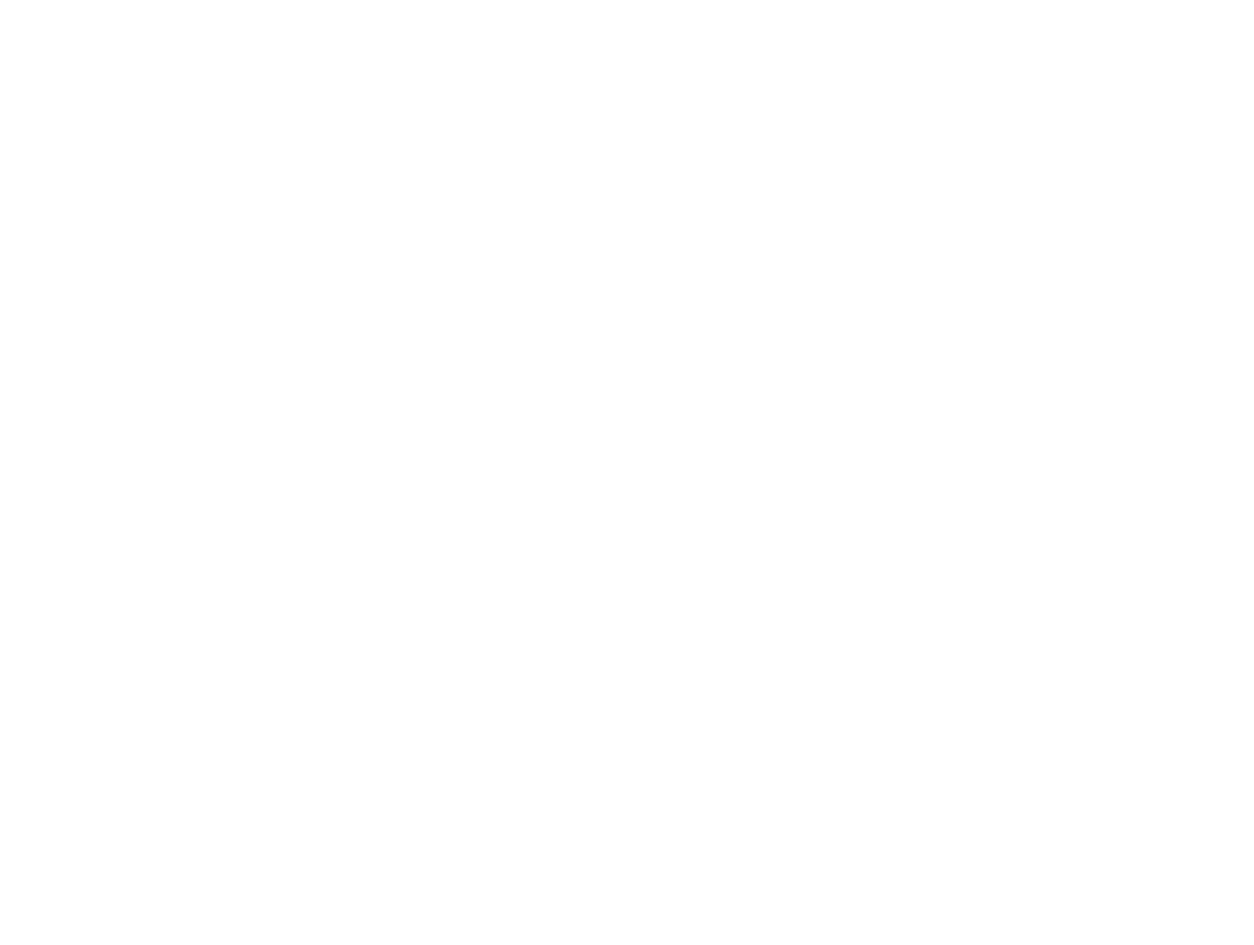
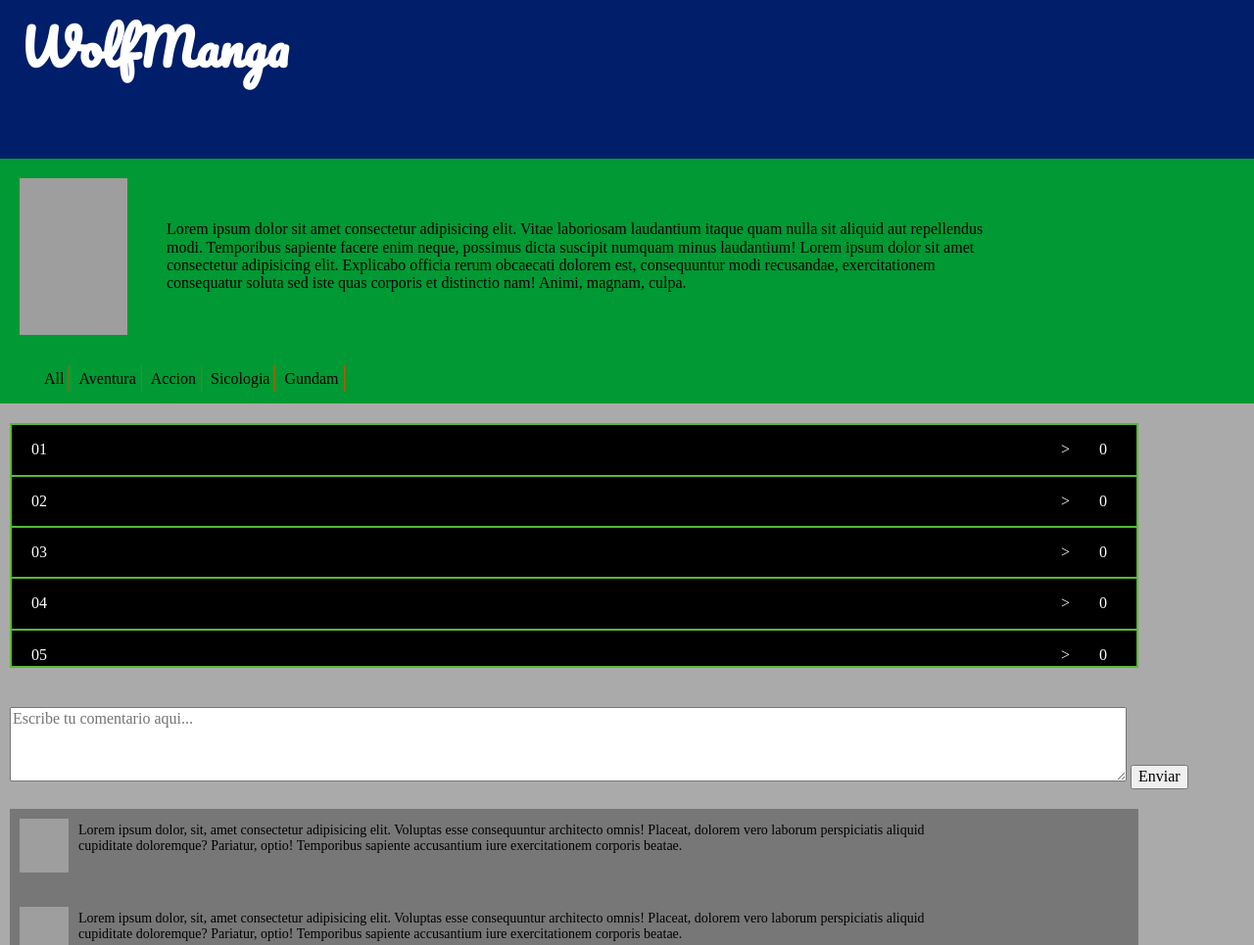
Before and after one commit to william-david-gomez-quirzoz/proyectomanga, a PHP site: page /info.html in a window 1280 px wide. Before the commit the part shown is empty. Shown: the top 965 px of the page at 98% size. Before the commit the page ends 800 px from the top, so only its background shows below. Run offline with PHP 8.4, Linux system fonts and the light colour scheme; some libraries are stand-ins or nearby versions; grey boxes are pictures that could not be loaded.

Commit message:
modelo info

```diff
--- a/estilos.css
+++ b/estilos.css
@@ -8,6 +8,9 @@ body{
 	background: var(--body);
 	display: flex;
 	flex-wrap: wrap;
+}
+div{
+		box-sizing: border-box;
 }
 /*------------------encabezado---------------*/
 header{
@@ -159,6 +162,90 @@ aside img{
  .pagina_categoria .numero_pagina button{
  	margin-right: -5px;
  }
+ /*----------------------------------------------------*/
+/*--------------------Informacion----------------------*/
+/*----------------------------------------------------*/
+.contenedor_info{
+	display: flex;
+	flex-wrap: wrap;
+	align-items: center;
+    background: #093
+}
+.contenedor_info .portada{
+   width: 150px;
+   height: 200px;
+   padding: 20px;
+}
+.contenedor_info .portada img{
+	width: 100%;
+	height: 100%;
+}
+.contenedor_info .sinopsis{
+	width: 70%;
+	padding: 0 20px;
+}
+/*capitulos*/
+.contenedor_capitulos{
+	margin:20px 10px;
+	background: #ccc;
+	flex-basis: 90%;
+	height: 250px;
+	border:2px solid#5b3;
+	overflow: auto;
+}
+.contenedor_capitulos div{
+	background: #000;
+	color: #fff;
+	border-bottom: 2px solid#5b3 ;
+}
+.contenedor_capitulos div p{
+	display: inline-block;
+}
+.contenedor_capitulos .episodio{
+	margin-left: 20px;
+}
+.lectura,.visto{
+	float: right;
+	margin-right: 30px;
+}
+/* tu comentario*/
+form{
+	margin: 20px 10px;
+}
+textarea{
+	min-width: 90%;
+	max-width: 90%;
+	min-height: 70px;
+	max-height: 70px;
+}
+/*zona de comentarios*/
+.zona_comentarios{
+	background: #fff;
+	width: 90%;
+	height: 200px;
+	margin: 0 0 20px 10px;
+	overflow: auto;
+}
+.zona_comentarios .comentario_individual{
+	display: flex;
+	flex-wrap: wrap;
+	width: 100%;
+	height: 45%;
+    background: #777;
+}
+.zona_comentarios .comentario_individual div{
+	width: 70px;
+	height: 75px;
+    padding: 10px;
+}
+.zona_comentarios .comentario_individual div img{
+	width: 100%;
+	height:100%;
+}
+.zona_comentarios .comentario_individual p{
+	width: 80%;
+	font-size: 14px;
+}
 /*-----------------------footer-----------------------*/
 footer{
 	padding: 5px 10px;
--- a/info.html
+++ b/info.html
@@ -0,0 +1,114 @@
+<!DOCTYPE html>
+<html lang="en">
+<head>
+	<meta charset="UTF-8">
+	<meta name="viewport" content="width=device-width, initial-scale=1.0">
+	<title>Document</title>
+	<link rel="stylesheet" href="css/normalize.css">
+	<link rel="stylesheet" href="estilos.css">
+	<link href="https://fonts.googleapis.com/css2?family=Dancing+Script:wght@500&family=Inter:wght@200&family=Pacifico&family=Roboto:wght@500&display=swap" rel="stylesheet">
+	<link rel="stylesheet" href="css/all.min.css"></head>
+<body>
+	<header>
+		<div class="logo">
+				<h1>WolfManga</h1>
+				<nav>
+			<ul>
+				<li class="fas fa-bars menu" id="menu"></li>
+				<div class="alinear active" id="menu_aplicado">
+			 		   <li ><a href="index.html">Inicio</a></li>
+					   <li><a href="#">Categorias</a></li>
+					   <li><a href="#">Buscar</a></li>
+					   <input type="text" name="buscar" placeholder="ecribe aqui...">
+				</div>
+			</ul>
+		</nav>
+		</div>
+	</header>
+
+    <!-- informacion del manga -->
+    <div class="contenedor_info">
+    	 <div class="portada">
+    	 	<img src="imagenes/espacio.png" alt="" width="200px">
+    	 </div>
+    	 <div class="sinopsis">
+    	 	<p>Lorem ipsum dolor sit amet consectetur adipisicing elit. Vitae laboriosam laudantium itaque quam nulla sit aliquid aut repellendus modi. Temporibus sapiente facere enim neque, possimus dicta suscipit numquam minus laudantium! Lorem ipsum dolor sit amet consectetur adipisicing elit. Explicabo officia rerum obcaecati dolorem est, consequuntur modi recusandae, exercitationem consequatur soluta sed iste quas corporis et distinctio nam! Animi, magnam, culpa.</p>
+    	 </div>
+    	 <div class="contenedor_categoria">
+	        <ul class="categorias">
+				<li><a href="">All</a></li>
+				<li><a href="">Aventura</a></li>
+				<li><a href="">Accion</a></li>
+				<li><a href="">Sicologia</a></li>
+				<li><a href="">Gundam</a></li>
+		    </ul>
+        </div>
+    </div>
+
+    <!-- capitulos del manga -->
+
+    <div class="contenedor_capitulos">
+    	<div>
+    		<p class="episodio">01</p><p class="lectura">0</p><p class="visto">></p>
+    	</div>
+    	<div>
+    		<p class="episodio">02</p><p class="lectura">0</p><p class="visto">></p>
+    	</div>
+    	<div>
+    		<p class="episodio">03</p><p class="lectura">0</p><p class="visto">></p>
+    	</div>
+    	<div>
+    		<p class="episodio">04</p><p class="lectura">0</p><p class="visto">></p>
+    	</div>
+    	<div>
+    		<p class="episodio">05</p><p class="lectura">0</p><p class="visto">></p>
+    	</div>
+    	<div>
+    		<p class="episodio">06</p><p class="lectura">0</p><p class="visto">></p>
+    	</div>
+    	<div>
+    		<p class="episodio">07</p><p class="lectura">0</p><p class="visto">></p>
+    	</div>
+    	<div>
+    		<p class="episodio">08</p><p class="lectura">0</p><p class="visto">></p>
+    	</div>
+    </div>
+
+    <!-- sonade comentarios -->
+    <div class="contenedor comentario">
+    	<form action="">
+    		<textarea name="comentarios" id="comentarios" maxlength="300" cols="30" rows="10" placeholder="Escribe tu comentario aqui..."></textarea>
+    		<input type="button" name="submit" value="Enviar">
+    	</form>
+
+
+        <div class="zona_comentarios">
+        	 <div class="comentario_individual">
+        	 	<div>
+        		   <img src="imagenes/espacio.png" alt="" width="70px">
+        	   </div>
+        		   <p>Lorem ipsum dolor, sit, amet consectetur adipisicing elit. Voluptas esse consequuntur architecto omnis! Placeat, dolorem vero laborum perspiciatis aliquid cupiditate doloremque? Pariatur, optio! Temporibus sapiente accusantium iure exercitationem corporis beatae.</p>
+        	 </div>
+        	 <div class="comentario_individual">
+        	 	<div>
+        		   <img src="imagenes/espacio.png" alt="" width="70px">
+        	   </div>
+        		   <p>Lorem ipsum dolor, sit, amet consectetur adipisicing elit. Voluptas esse consequuntur architecto omnis! Placeat, dolorem vero laborum perspiciatis aliquid cupiditate doloremque? Pariatur, optio! Temporibus sapiente accusantium iure exercitationem corporis beatae.</p>
+        	 </div>
+        	 <div class="comentario_individual">
+        	 	<div>
+        		   <img src="imagenes/espacio.png" alt="" width="70px">
+        	   </div>
+        		   <p>Lorem ipsum dolor, sit, amet consectetur adipisicing elit. Voluptas esse consequuntur architecto omnis! Placeat, dolorem vero laborum perspiciatis aliquid cupiditate doloremque? Pariatur, optio! Temporibus sapiente accusantium iure exercitationem corporis beatae.</p>
+        	 </div>
+        </div>
+    </div>
+
+     <aside>
+		<img src="imagenes/espacio.png" alt="">
+	 </aside>
+
+		<footer>
+		<p>Desarrolador por Wolf 2021-01 contacto:david1777@gmail.com tel:0416-3702607</p>
+	</footer>
+	<script src="index.js"></script>
```
